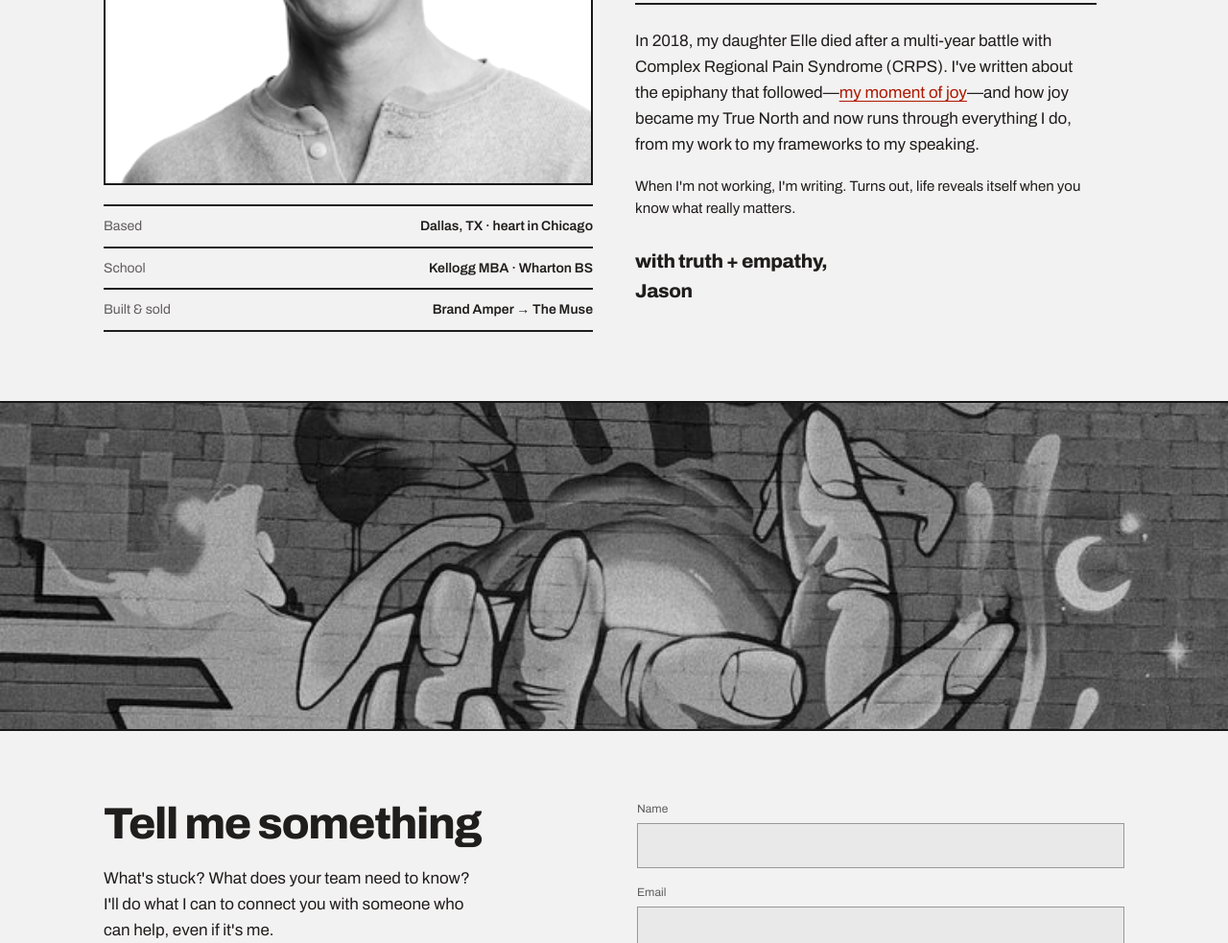
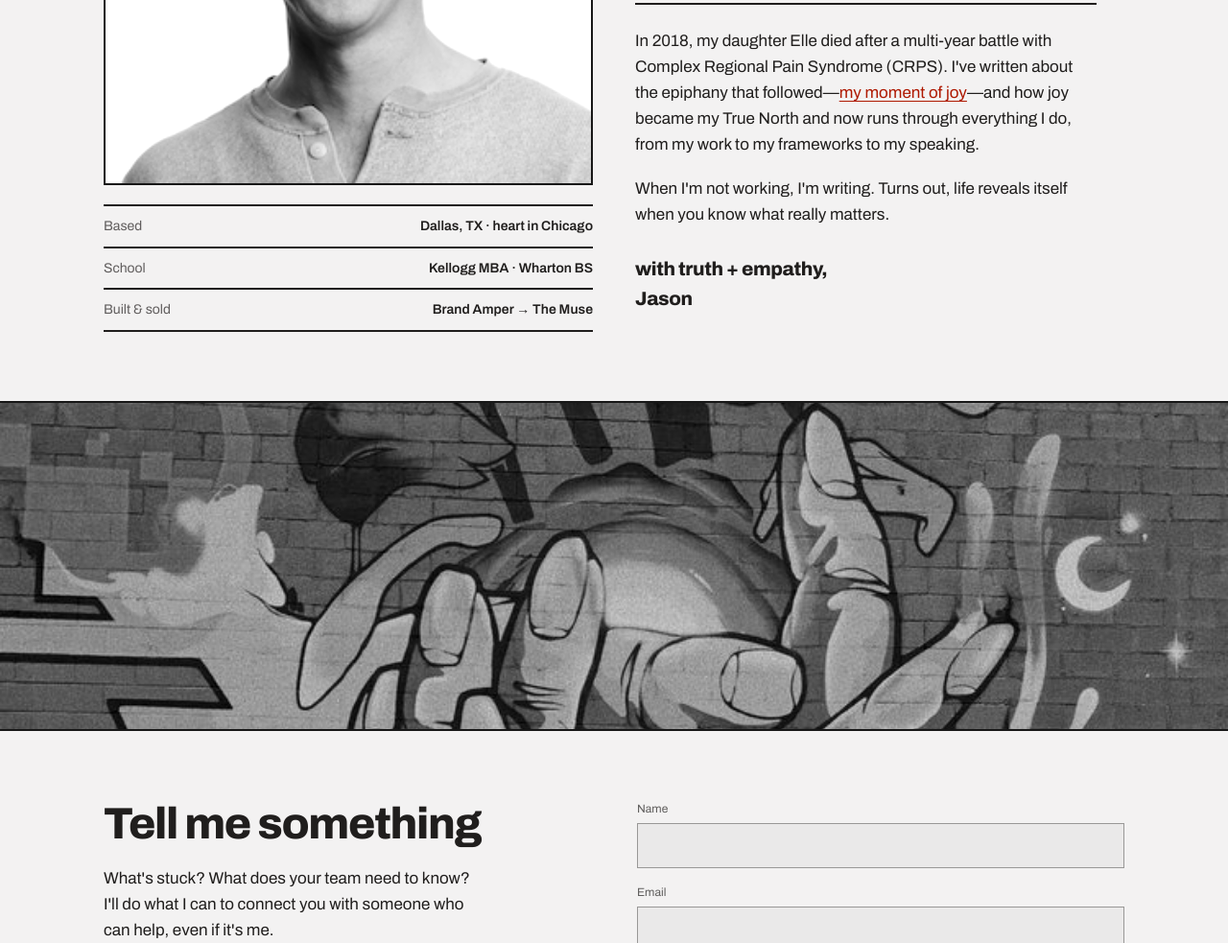
Before and after one commit to jasonseiden/jasonseiden-site, a plain HTML site: page index.html in a window 1280 px wide. Shown: the part 3121-4104 px from the top of the page at 96% size. Drawn offline with Linux system fonts and the light colour scheme.

```diff
--- a/index.html
+++ b/index.html
@@ -162,7 +162,8 @@
       <p style="font-size: 17px; line-height: 1.6; margin: 0 0 18px">I'm typically twelve to twenty-four months early. That's cost me as often as it's paid, but it's why I'm useful when there's no best practice to copy, when the market hasn't named the thing yet, or when the old playbook is quietly failing while the dashboard still reads green.</p>
       <p style="font-size: 17px; line-height: 1.6; margin: 0 0 18px">My approach is simple but runs deep: diagnose fast and honestly, say the true thing out loud, keep the humans intact. The numbers follow.</p>
       <div style="border-top: 2px solid #201e1d; margin-top: 28px; padding-top: 24px">
-        <p style="font-size: 17px; line-height: 1.6; margin: 0 0 18px">In 2018, my daughter Elle died after a multi-year battle with Complex Regional Pain Syndrome (CRPS). I've written about the epiphany that followed—<a href="https://seiden.substack.com/p/my-story-of-joy-starts-here" target="_blank" rel="noopener">my moment of joy</a>—and how joy became my True North and now runs through everything I do, from my work to my frameworks to my speaking.</p><p>When I'm not working, I'm writing. Turns out, life reveals itself when you know what really matters.</p>
+      <p style="font-size: 17px; line-height: 1.6; margin: 0 0 18px">In 2018, my daughter Elle died after a multi-year battle with Complex Regional Pain Syndrome (CRPS). I've written about the epiphany that followed—<a href="https://seiden.substack.com/p/my-story-of-joy-starts-here" target="_blank" rel="noopener">my moment of joy</a>—and how joy became my True North and now runs through everything I do, from my work to my frameworks to my speaking.</p>
+      <p style="font-size: 17px; line-height: 1.6; margin: 0 0 18px">When I'm not working, I'm writing. Turns out, life reveals itself when you know what really matters.</p>
       <p style="font-family: var(--font-heading); font-weight: 800; font-size: 20px; letter-spacing: -0.02em; margin: 28px 0 0">with truth + empathy,<br>Jason</p>
     </div>
   </div>
```
